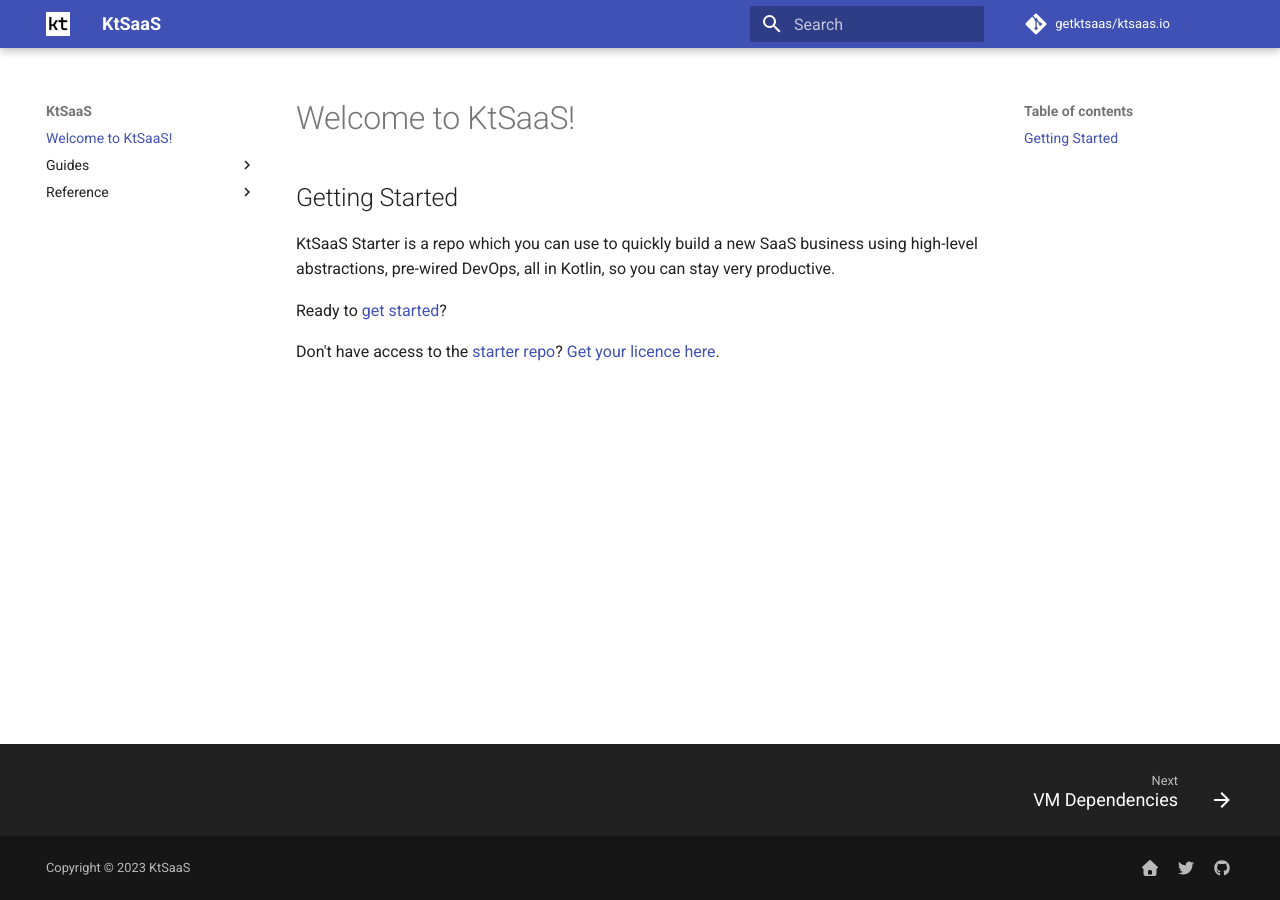
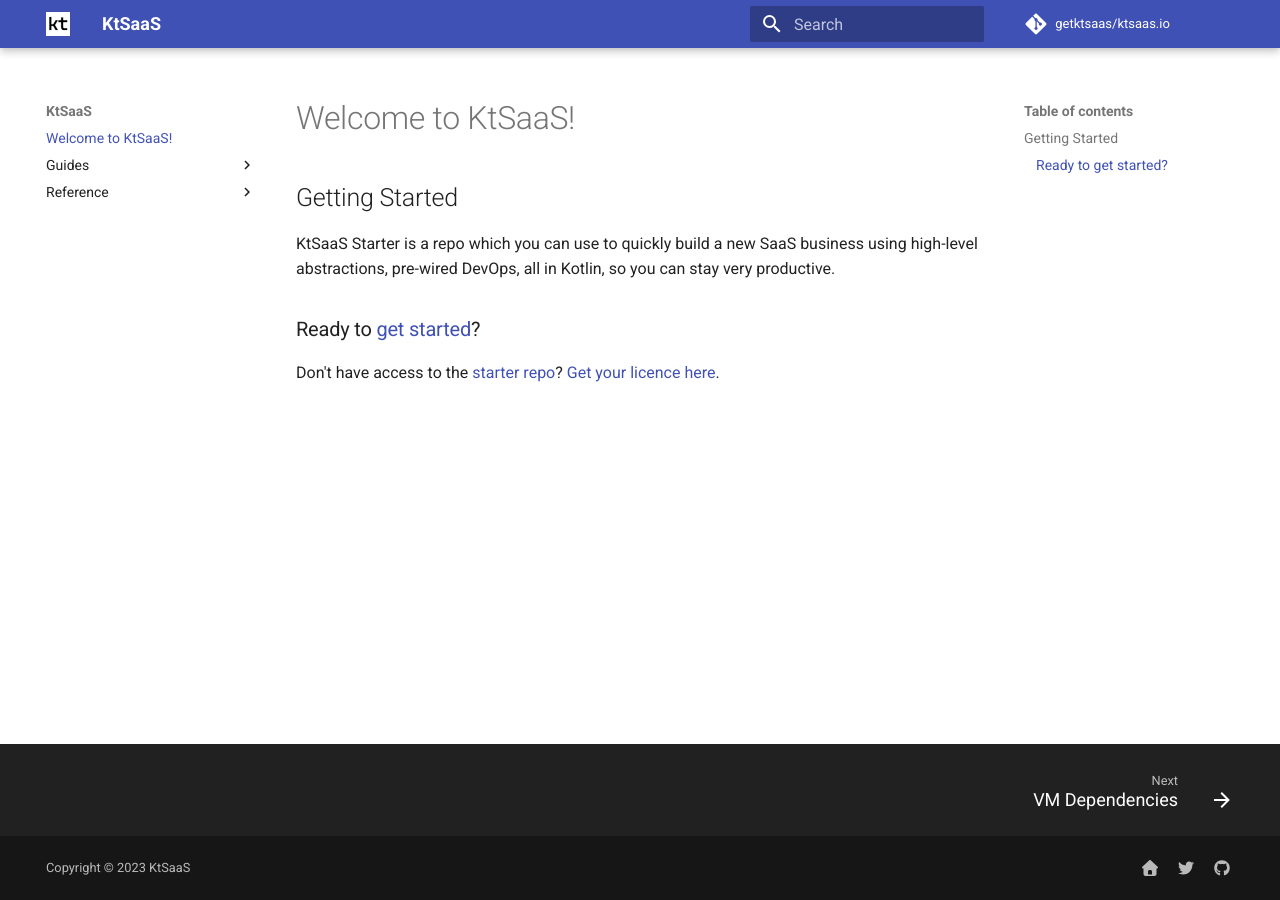
Before and after one commit to getktsaas/ktsaas.io, an MkDocs documentation site: the page built from docs/docs/index.md, in a window 1280 px wide. Built offline with MkDocs 1.6.1 and Material for MkDocs 9.7.7, drawn with Linux system fonts in a browser that asks for light colours; comment, search, counter and statistics services are not loaded.

Commit message:
Update docs

```diff
--- a/docs/docs/index.md
+++ b/docs/docs/index.md
@@ -4,6 +4,6 @@
 
 KtSaaS Starter is a repo which you can use to quickly build a new SaaS business using high-level abstractions, pre-wired DevOps, all in Kotlin, so you can stay very productive.
 
-Ready to [get started](/docs/guides/development/get-started)?
+### Ready to [get started](/docs/guides/development/get-started)?
 
 Don't have access to the [starter repo](https://github.com/getktsaas/ktsaas-starter)? [Get your licence here](/).
```
